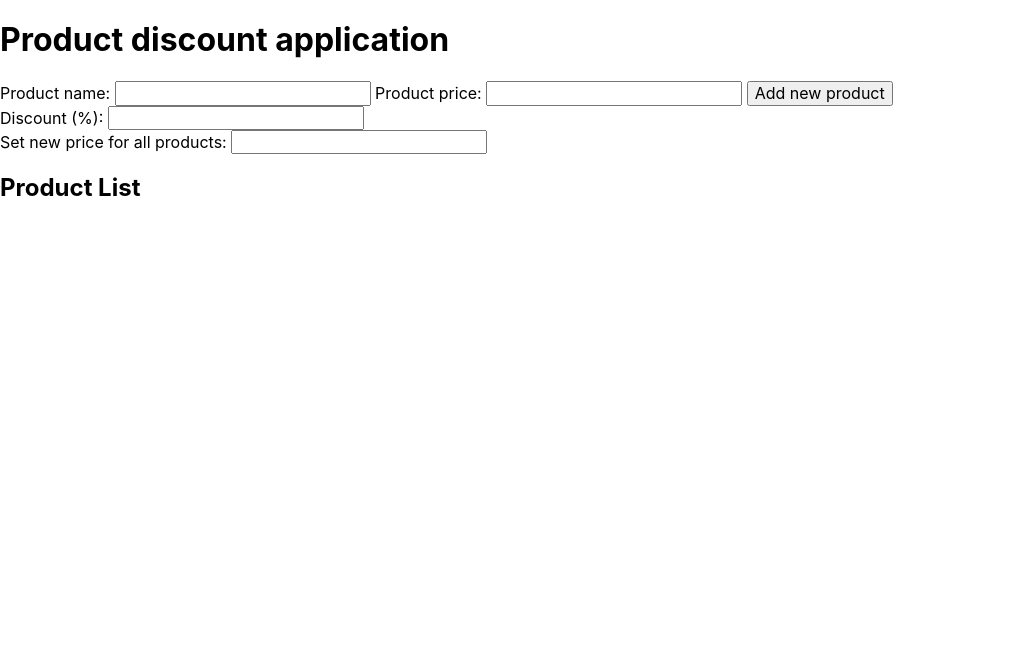
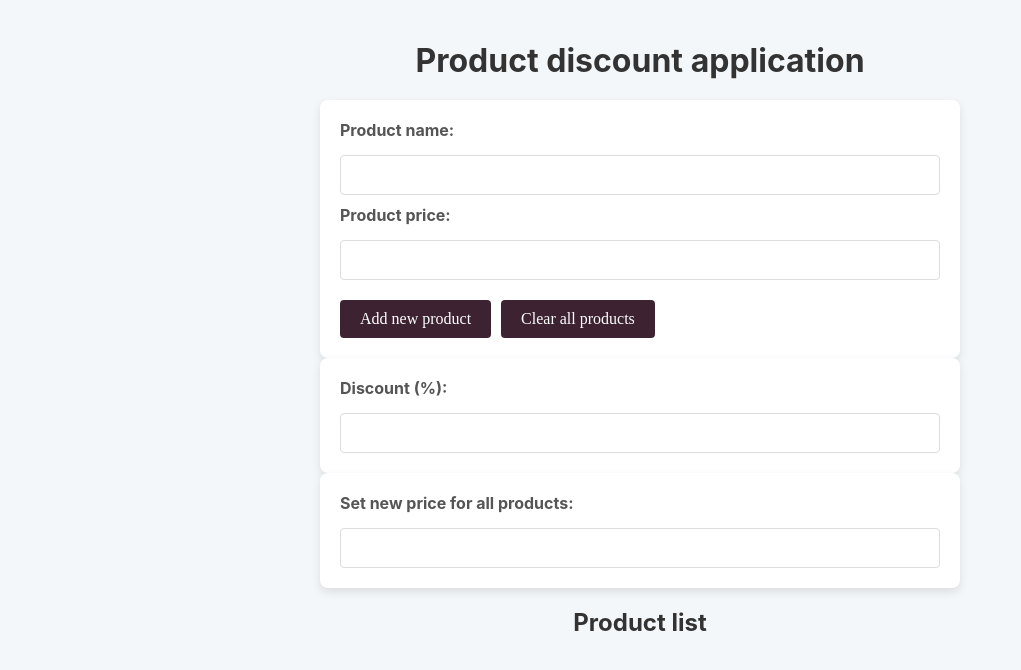
Before and after one commit to iambosakolya/Product-discount-app, a website built with Parcel: page src/index.html in a window 1280 px wide. Shown: the whole page, without its empty margins (0-1021 px from the left). Built offline with nearby package versions, Linux system fonts and the light colour scheme.

Commit message:
added clearing array and implemented styles

```diff
--- a/src/index.html
+++ b/src/index.html
@@ -7,6 +7,7 @@
 </head>
 <body>
     <h1>Product discount application</h1>
+
     <div>
         <label for="productName">Product name:</label>
         <input type="text" id="productName">
@@ -15,6 +16,7 @@
         <input type="number" id="productPrice">
 
         <button onclick="addProduct()">Add new product</button>
+        <button onclick="clearProducts()">Clear all products</button>
     </div>
 
     <div>
@@ -27,8 +29,9 @@
         <input type="number" id="newPrice" oninput="setNewPrice()">
     </div>
 
-<h2>Product List</h2>
+    <h2>Product list</h2>
     <ul id="productList"></ul>
+
     <script src="main.js"></script>
 </body>
 </html>
--- a/src/main.js
+++ b/src/main.js
@@ -2,7 +2,7 @@
 
 let products = [];
 
-// add a new product
+// to add a new product
 const addProduct = () => {
     const name = document.getElementById('productName').value;
     const price = parseFloat(document.getElementById('productPrice').value);
@@ -51,15 +51,21 @@ const setNewPrice = () => {
     updateProductList();
 };
 
-// update the HTML list of products
+// to update the HTML list of products
 const updateProductList = () => {
     const productList = document.getElementById('productList');
     productList.innerHTML = '';
 
     products.forEach(product => {
         const li = document.createElement('li');
-        li.textContent = `${product.name} - Original price: $${product.price.toFixed(2)}, ` +
+        li.textContent = `Name:${product.name} - Original price: $${product.price.toFixed(2)}, ` +
                          `Price with discount: $${(product.discountedPrice || product.price).toFixed(2)}`;
         productList.appendChild(li);
     });
 };
+
+// to clear all products
+const clearProducts = () => {
+    products = [];
+    updateProductList();
+};
--- a/src/style.css
+++ b/src/style.css
@@ -1,118 +1,95 @@
-/* Opinionated CSS defaults based on:
-  ! normalize.css v8.0.1 | MIT License | github.com/necolas/normalize.css
-*/
-
-html {
-  line-height: 1.2;
-  -webkit-text-size-adjust: 100%;
+/* Styling for the body and general font */
+body {
+  font-family: -apple-system, BlinkMacSystemFont, "Segoe UI", Roboto, Ubuntu, "Helvetica Neue", Helvetica, sans-serif;
+  margin: 0;
+  padding: 20px;
+  background-color: #f4f7f9;
 }
 
-html, * {
-  font-family: -apple-system, BlinkMacSystemFont, "Segoe UI", Roboto, Ubuntu, "Helvetica Neue", Helvetica, sans-serif;
+/* Header styling */
+h1 {
+  font-size: 2em;
+  font-weight: bold;
+  color: #333;
+  margin-bottom: 20px;
+  text-align: center;
 }
 
-body {
-  margin: 0;
+/* Form container styling */
+div {
+  display: flex;
+  flex-wrap: wrap;
+  gap: 10px;
+  max-width: 600px;
+  margin: 0 auto;
+  padding: 20px;
+  background-color: #fff;
+  border-radius: 8px;
+  box-shadow: 0 4px 10px rgba(0, 0, 0, 0.1);
 }
 
-h1 {
-  font-size: 2em;
-  margin: 0.67em 0;
+/* Label styling */
+label {
+  flex: 1 0 100%;
+  margin-bottom: 5px;
+  font-weight: bold;
+  color: #555;
 }
 
-hr {
-  box-sizing: content-box;
-  height: 0;
-  overflow: visible;
+/* Input styling */
+input[type="text"], input[type="number"], textarea {
+  flex: 1 1 100%;
+  padding: 10px;
+  font-size: 1em;
+  border: 1px solid #ddd;
+  border-radius: 4px;
+  outline: none;
+  transition: border-color 0.3s;
 }
 
-pre {
-  font-family: monospace, monospace;
-  font-size: 1em;
+input[type="text"]:focus, input[type="number"]:focus, textarea:focus {
+  border-color: #3d2232;
 }
 
-b, strong {
-  font-weight: bolder;
+/* Button styling */
+button {
+  display: flex;
+  gap: 10px;
+  margin-top: 10px;
+
+  padding: 10px 20px;
+  font-size: 1em;
+  color: #fff;
+  font-family: Ubuntu;
+  background-color: #3d2232;
+  border: none;
+  border-radius: 4px;
+  cursor: pointer;
+  transition: background-color 0.3s;
 }
 
-code, kbd, samp {
-  font-family: monospace, monospace;
-  font-size: 1em;
+button:hover {
+  background-color: #9b8592;
 }
 
-small {
-  font-size: 80%;
+/* Section headers */
+h2 {
+  font-size: 1.5em;
+  color: #333;
+  margin-top: 20px;
+  text-align: center;
 }
 
-sub, sup {
-  font-size: 75%;
-  line-height: 0;
-  position: relative;
-  vertical-align: baseline;
+/* Product list styling */
+ul#productList {
+  list-style-type: none;
+  padding: 0;
+  margin: 20px 0;
 }
 
-sub {
-  bottom: -0.25em;
+ul#productList li {
+  padding: 8px;
+  margin: 5px 0;
+  background-color: #d3ced3;
+  border-radius: 4px;
 }
-
-sup {
-  top: -0.5em;
-}
-
-button, input, optgroup, select, textarea {
-  font-family: inherit;
-  font-size: 100%;
-  line-height: 1.15;
-  margin: 0;
-}
-
-button, select {
-  text-transform: none;
-}
-
-button, [type="button"], [type="reset"], [type="submit"] {
-  -webkit-appearance: button;
-}
-
-button::-moz-focus-inner, [type="button"]::-moz-focus-inner, [type="reset"]::-moz-focus-inner, [type="submit"]::-moz-focus-inner {
-  border-style: none;
-  padding: 0;
-}
-
-button:-moz-focusring, [type="button"]:-moz-focusring, [type="reset"]:-moz-focusring, [type="submit"]:-moz-focusring {
-  outline: 1px dotted ButtonText;
-}
-
-fieldset {
-  padding: 0.35em 0.75em 0.625em;
-}
-
-legend {
-  padding: 0;
-}
-
-progress {
-  vertical-align: baseline;
-}
-
-[type="number"]::-webkit-inner-spin-button, [type="number"]::-webkit-outer-spin-button {
-  height: auto;
-}
-
-[type="search"] {
-  -webkit-appearance: textfield;
-  outline-offset: -2px;
-}
-
-[type="search"]::-webkit-search-decoration {
-  -webkit-appearance: none;
-}
-
-::-webkit-file-upload-button {
-  -webkit-appearance: button;
-  font: inherit;
-}
-
-[hidden] {
-  display: none;
-}
```
Also changed, not shown: README.md. Lines whose indentation alone changed are shown as unchanged.
